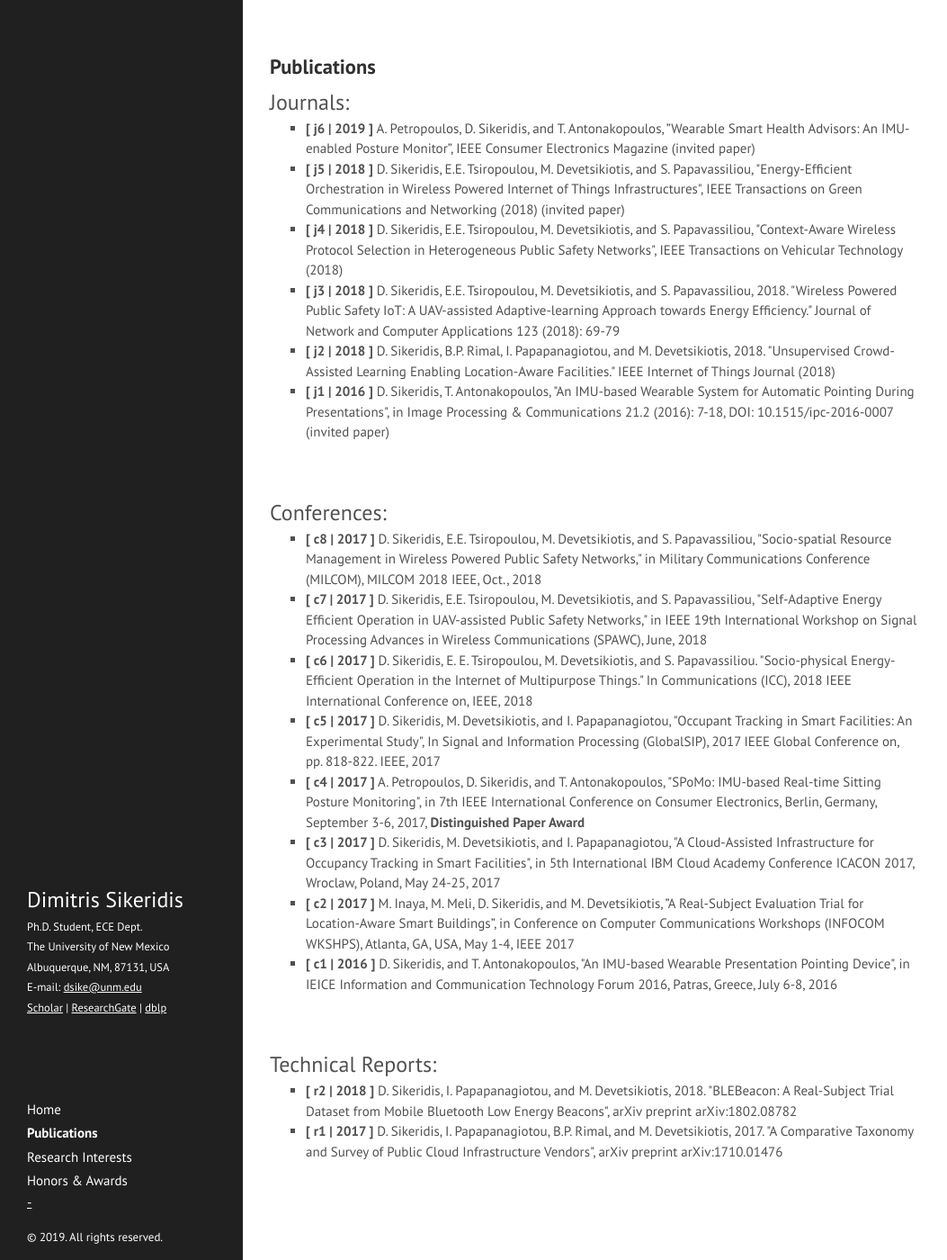
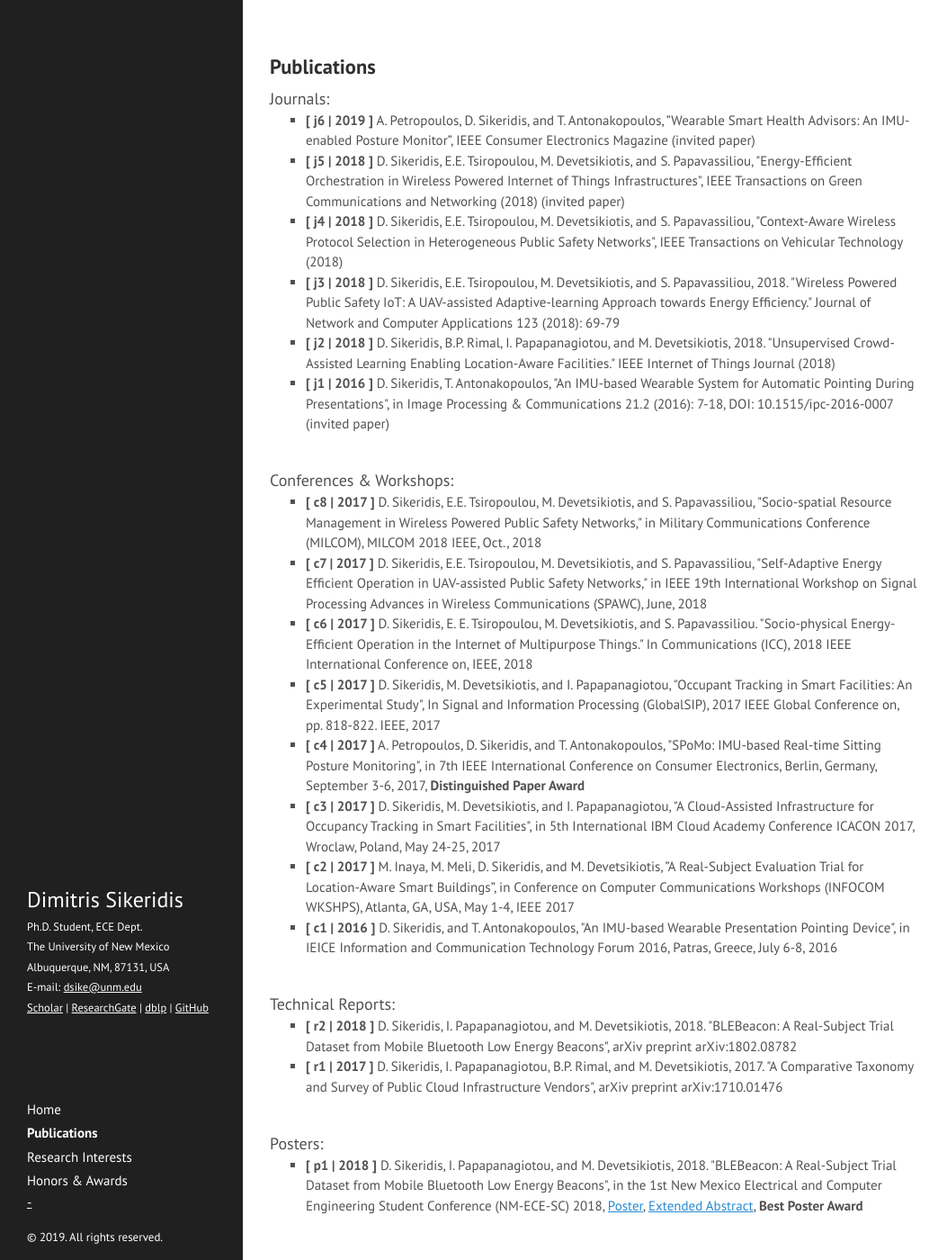
Before and after one commit to dimisik/dimisik.github.io, a Jekyll site: the page built from apublications.html, in a window 1280 px wide and 1400 px high. Shown: the whole window at 90% size, without its empty margins (0-1053 px from the left). Built offline with Jekyll 4.4.1, drawn with Linux system fonts in a browser that asks for light colours; nearby versions of some CDN libraries.

Commit message:
Update Publications

```diff
--- a/_includes/sidebar.html
+++ b/_includes/sidebar.html
@@ -17,7 +17,8 @@ Albuquerque, NM, 87131, USA<br>
 E-mail: <a href="mailto:dsike@unm.edu"><ins>dsike@unm.edu</ins></a><br>
 <a href="https://scholar.google.com/citations?user=b-cYmRsAAAAJ&hl=en&oi=sra"><ins>Scholar</ins></a> |
 <a href="https://www.researchgate.net/profile/Dimitrios_Sikeridis"><ins>ResearchGate</ins></a> |
-<a href="http://dblp.uni-trier.de/pers/hd/s/Sikeridis:Dimitrios"><ins>dblp</ins></a><br>
+<a href="http://dblp.uni-trier.de/pers/hd/s/Sikeridis:Dimitrios"><ins>dblp</ins></a> |
+<a href="https://github.com/dimisik"><ins>GitHub</ins></a><br>
 </small>
 <br>
 <br><br><br>
--- a/apublications.html
+++ b/apublications.html
@@ -4,7 +4,7 @@ title: Publications
 ---
 
 
-<font size="5">Journals: </font><br>
+<font size="4.5">Journals: </font><br>
 <ul style="list-style-type:square">
   <li><b>[  j6 | 2019 ]</b> A. Petropoulos, D. Sikeridis, and T. Antonakopoulos, ”Wearable Smart Health Advisors: An IMU-enabled Posture Monitor”, IEEE
 Consumer Electronics Magazine (invited paper)
@@ -13,9 +13,9 @@ Consumer Electronics Magazine (invited paper)
   <li><b>[  j3 | 2018 ]</b> D. Sikeridis, E.E. Tsiropoulou, M. Devetsikiotis, and S. Papavassiliou, 2018.  "Wireless Powered Public Safety IoT: A UAV-assisted Adaptive-learning Approach towards Energy Efficiency."  Journal of Network and Computer Applications 123 (2018): 69-79</li>
   <li><b>[  j2 | 2018 ]</b> D. Sikeridis, B.P. Rimal, I. Papapanagiotou,  and M. Devetsikiotis, 2018.  "Unsupervised Crowd-Assisted Learning Enabling Location-Aware Facilities." IEEE Internet of Things Journal (2018)</li>
   <li><b>[  j1 | 2016 ]</b>  D. Sikeridis, T. Antonakopoulos, "An IMU-based Wearable System for Automatic Pointing During Presentations", in Image Processing & Communications 21.2 (2016): 7-18, DOI: 10.1515/ipc-2016-0007  (invited paper)</li>
-</ul>  <br><br>
+</ul>  <br>
 
-<font size="5">Conferences: </font><br>
+<font size="4.5">Conferences & Workshops: </font><br>
 <ul style="list-style-type:square">
   <li><b>[ c8 | 2017 ]</b> D. Sikeridis, E.E. Tsiropoulou, M. Devetsikiotis, and S. Papavassiliou, "Socio-spatial Resource Management in Wireless Powered Public Safety Networks," in Military Communications Conference (MILCOM), MILCOM 2018 IEEE, Oct., 2018</li>
   <li><b>[ c7 | 2017 ]</b> D. Sikeridis, E.E. Tsiropoulou, M. Devetsikiotis, and S. Papavassiliou, "Self-Adaptive Energy Efficient Operation in UAV-assisted Public Safety Networks," in IEEE 19th International Workshop on Signal Processing Advances in Wireless Communications (SPAWC), June, 2018</li>
@@ -25,11 +25,16 @@ Consumer Electronics Magazine (invited paper)
   <li><b>[ c3 | 2017 ]</b>  D. Sikeridis, M. Devetsikiotis, and I. Papapanagiotou, "A Cloud-Assisted Infrastructure for Occupancy Tracking in Smart Facilities", in 5th International IBM Cloud Academy Conference ICACON 2017, Wroclaw, Poland, May 24-25, 2017</li>
   <li><b>[ c2 | 2017 ]</b>  M. Inaya, M. Meli, D. Sikeridis, and M. Devetsikiotis, ”A Real-Subject Evaluation Trial for Location-Aware Smart Buildings”, in Conference on Computer Communications Workshops (INFOCOM WKSHPS), Atlanta, GA, USA, May 1-4, IEEE 2017</li>
   <li><b>[ c1 | 2016 ]</b>  D. Sikeridis, and T. Antonakopoulos, "An IMU-based Wearable Presentation Pointing Device", in IEICE Information and Communication Technology Forum 2016, Patras, Greece, July 6-8, 2016</li>
-</ul>  <br><br>
+</ul>  <br>
 
 
-<font size="5">Technical Reports: </font><br>
+<font size="4.5">Technical Reports: </font><br>
 <ul style="list-style-type:square">
-  <li><b>[  r2 | 2018 ]</b> D. Sikeridis, I. Papapanagiotou,  and M. Devetsikiotis, 2018. "BLEBeacon: A Real-Subject Trial Dataset from Mobile Bluetooth Low Energy Beacons", arXiv preprint arXiv:1802.08782</li>
+  <li><b>[  r2 | 2018 ]</b> D. Sikeridis, I. Papapanagiotou, and M. Devetsikiotis, 2018. "BLEBeacon: A Real-Subject Trial Dataset from Mobile Bluetooth Low Energy Beacons", arXiv preprint arXiv:1802.08782</li>
   <li><b>[  r1 | 2017 ]</b> D. Sikeridis, I. Papapanagiotou, B.P. Rimal, and M. Devetsikiotis, 2017. "A Comparative Taxonomy and Survey of Public Cloud Infrastructure Vendors", arXiv preprint arXiv:1710.01476</li>
 </ul>  <br>
+
+<font size="4.5">Posters: </font><br>
+<ul style="list-style-type:square">
+  <li><b>[ p1 | 2018 ]</b> D. Sikeridis, I. Papapanagiotou, and M. Devetsikiotis, 2018. "BLEBeacon: A Real-Subject Trial Dataset from Mobile Bluetooth Low Energy Beacons", in the 1st New Mexico Electrical and Computer Engineering Student Conference (NM-ECE-SC) 2018, <a href="https://drive.google.com/open?id=1CnKG5KGn57sIoT1TnGRs_dY363CVi2Wi"><ins>Poster</ins></a>, <a href="https://arxiv.org/pdf/1802.08782.pdf"><ins>Extended Abstract</ins></a>, <b>Best Poster Award</b></li>
+</ul>  <br>
```
